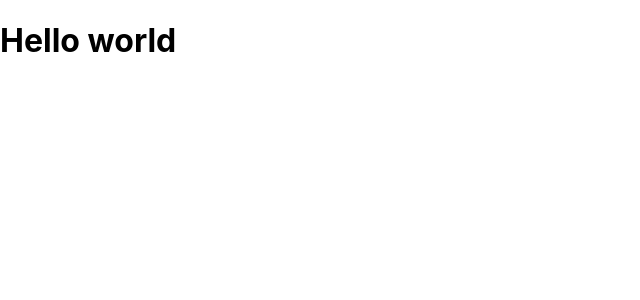
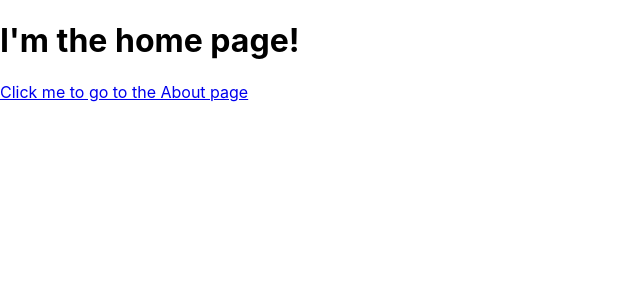
Before and after one commit to cruzgx/Park-Tracker, a React (Create React App) app: page / in a window 1280 px wide. Shown: the top 300 px of the page, without its empty margins (0-640 px from the left). Built offline with nearby package versions, Linux system fonts and the light colour scheme.

Commit message:
Added about page

```diff
--- a/src/App.js
+++ b/src/App.js
@@ -3,12 +3,14 @@ import './App.css';
 
 import { BrowserRouter, Route, Switch } from 'react-router-dom';
 import Home from './pages/Home'
+import About from './pages/About';
 
 function App() {
   return (
     <BrowserRouter>
       <Switch>
         <Route path='/' exact component={Home} />
+        <Route path='/about' exact component={About} />
       </Switch>
     </BrowserRouter>
   );
--- /dev/null
+++ b/src/pages/About.js
@@ -0,0 +1,11 @@
+import React from 'react';
+
+const About = () => {
+    return(
+        <div>
+            <h1>I'm the about page</h1>
+        </div>
+    )
+}
+
+export default About;
--- a/src/pages/Home.js
+++ b/src/pages/Home.js
@@ -1,12 +1,14 @@
 // Imports here
 import React from "react";
+import { Link } from "react-router-dom";
 
 // Props can be passed to home component
 const Home = () => {
 
     return(
         <div>
-           <h1>Hello world</h1>
+           <h1>I'm the home page!</h1>
+           <Link to='/about'>Click me to go to the About page</Link>
         </div>
     );
 }
```
